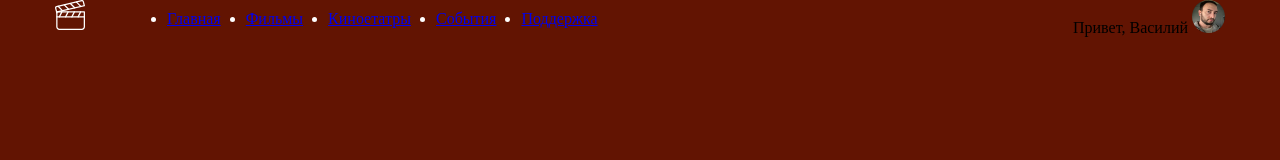
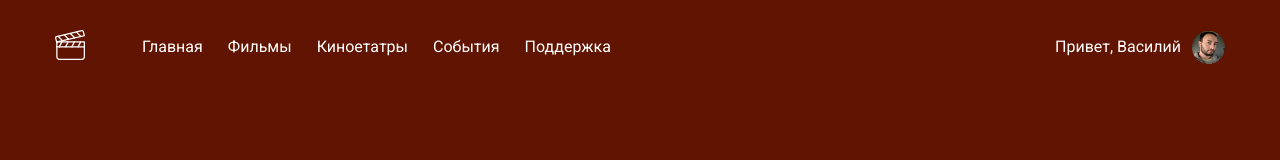
Before and after one commit to Vasya1988/cinema, a plain HTML site: page index.html in a window 1280 px wide. Drawn offline with Linux system fonts and the light colour scheme.

Commit message:
update-1

```diff
--- a/css/style.css
+++ b/css/style.css
@@ -4,6 +4,7 @@
 }
 body {
     background-color: #621402;
+    font-family: 'Roboto', sans-serif;
 }
 .container {
     margin: 0 auto;
@@ -11,6 +12,8 @@ body {
 }
 .header {
     display: flex;
+    padding: 30px 0;
+    box-sizing: content-box;
 }
 .nav {
     margin-left: 57px;
@@ -21,11 +24,13 @@ body {
 .menu {
     display: flex;
     align-items: center;
+    list-style-type: none;
+}
+.menu-item {
+    margin-right: 25px;
 }
 .menu-link {
-    margin-left: 25px;
     text-decoration: none;
-
     color: #fff;
 }
 .logo {
@@ -34,8 +39,12 @@ body {
 }
 .user {
     margin-left: auto;
+    display: flex;
+    align-items: center;
+    color: #fff;
 }
 .avatar {
+    margin-left: 11px;
     width: 33px;
     height: 33px;
     border-radius: 50%;
--- a/index.html
+++ b/index.html
@@ -9,6 +9,10 @@
 
     <!-- Нормализация стилей во всех браузерах -->
     <link rel="stylesheet" href="css/normalize.css">
+    <!-- Шрифты -->
+    <link rel="preconnect" href="https://fonts.googleapis.com">
+    <link rel="preconnect" href="https://fonts.gstatic.com" crossorigin>
+    <link href="https://fonts.googleapis.com/css2?family=Roboto:wght@400;700&display=swap" rel="stylesheet">
 </head>
 <body>
     <header class="header container">
@@ -17,20 +21,20 @@
         </a>
         <nav class="nav">
             <ul class="menu">
-                <li class="menu-link">
-                    <a href="#">Главная</a>
+                <li class="menu-item">
+                    <a class="menu-link" href="#">Главная</a>
                 </li>
-                <li class="menu-link">
-                    <a href="#">Фильмы</a>
+                <li class="menu-item">
+                    <a class="menu-link" href="#">Фильмы</a>
                 </li>
-                <li class="menu-link">
-                    <a href="#">Киноетатры</a>
+                <li class="menu-item">
+                    <a class="menu-link" href="#">Киноетатры</a>
                 </li>
-                <li class="menu-link">
-                    <a href="#">События</a>
+                <li class="menu-item">
+                    <a class="menu-link" href="#">События</a>
                 </li>
-                <li class="menu-link">
-                    <a href="#">Поддержка</a>
+                <li class="menu-item">
+                    <a class="menu-link" href="#">Поддержка</a>
                 </li>
             </ul>
         </nav>
```
